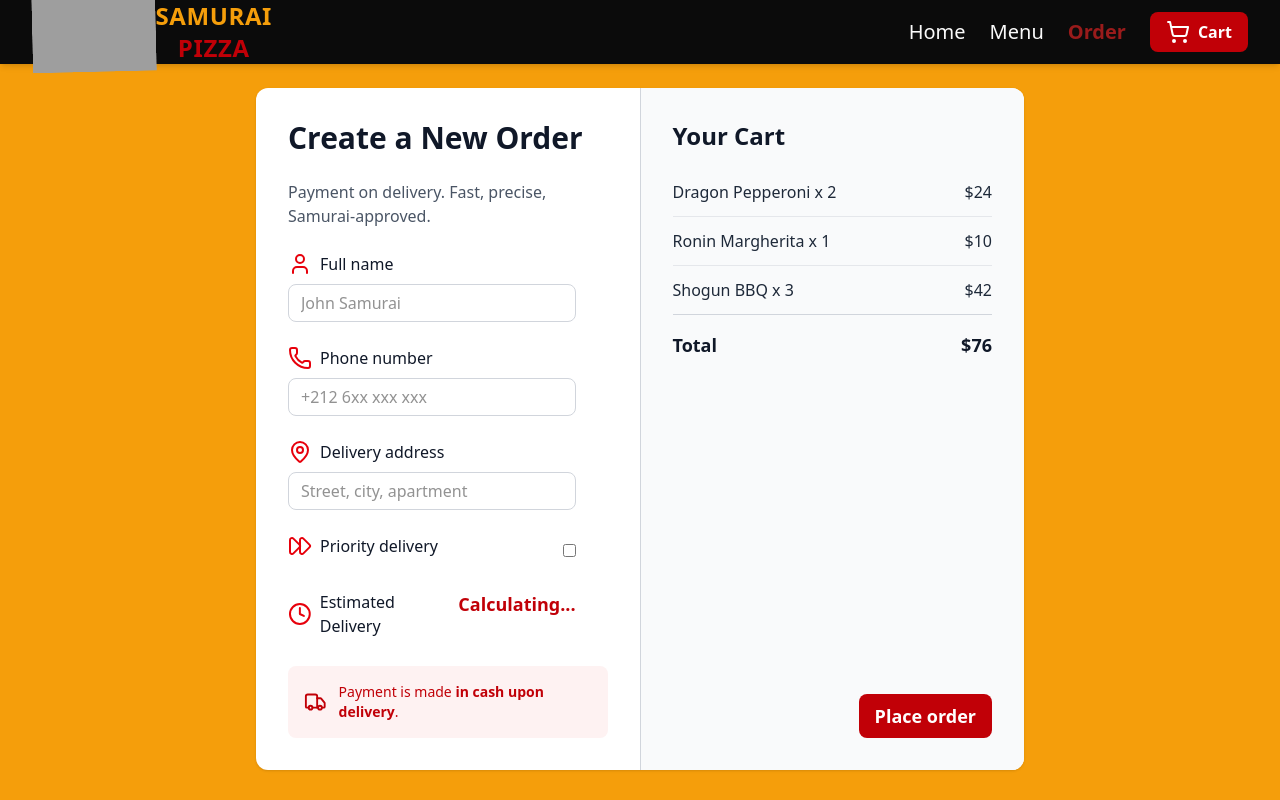
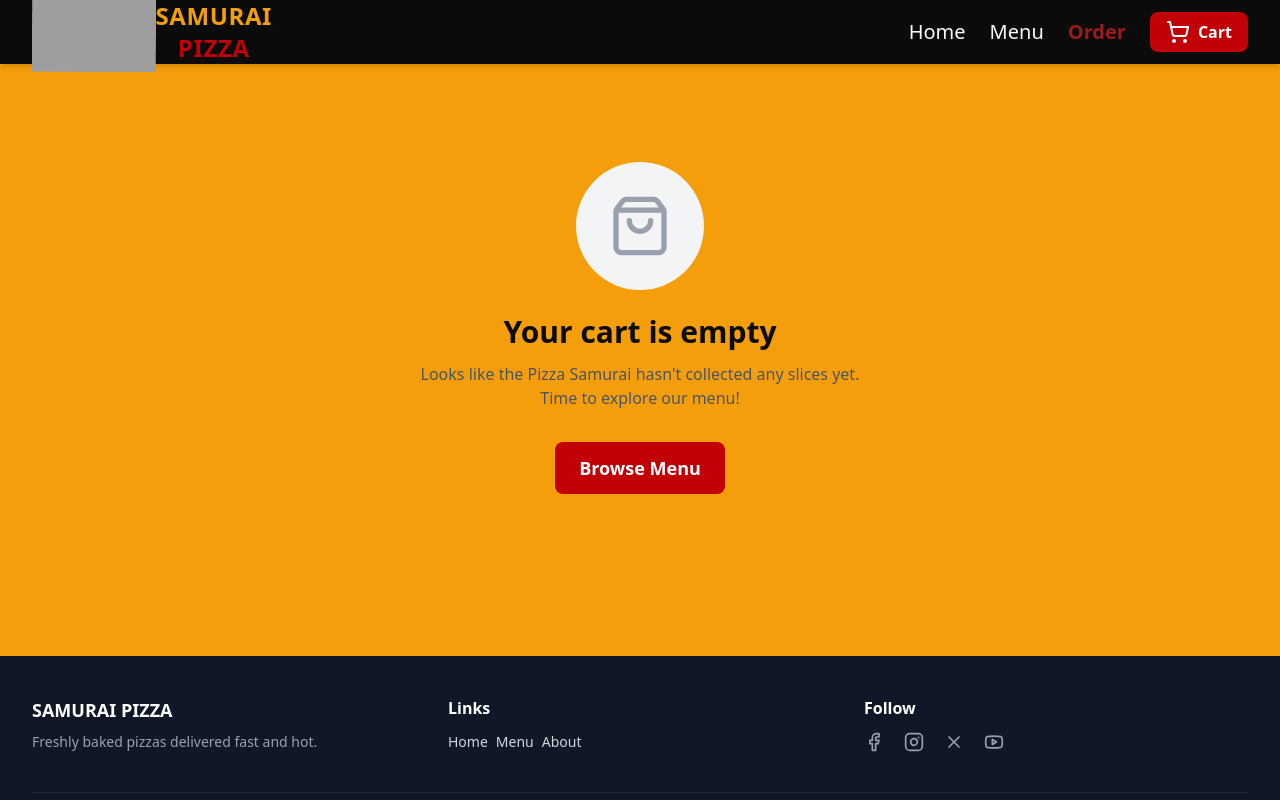
Before and after one commit to noureddineweb3dev/fast-pizza, a React (Vite) app: page /order/new in a window 1280 px wide. Shown: the top 800 px of the page. Built offline with nearby package versions, Linux system fonts and the light colour scheme; grey boxes are pictures that could not be loaded.

Commit message:
Create order updated + linked with the cart

```diff
--- a/src/features/order/CreateOrder.jsx
+++ b/src/features/order/CreateOrder.jsx
@@ -1,104 +1,190 @@
 import { useState, useEffect } from 'react';
-import { Form, useNavigation } from 'react-router-dom';
-import { MapPin, Phone, User, Truck, Clock, FastForward } from 'lucide-react';
+import { Form, redirect, useActionData, useNavigation } from 'react-router-dom';
+import { useDispatch, useSelector } from 'react-redux';
+import { MapPin, Phone, User, Truck, Clock, FastForward, AlertCircle } from 'lucide-react';
 import Button from '../../ui/Button';
+import { getCart, getTotalCartPrice, clearCart } from '../../store/cartSlice';
+import { formatCurrency } from '../../utils/helpers';
+import { createOrder } from '../../services/apiRestaurant';
+import {
+  validateOrderForm,
+  calculatePriorityFee,
+  calculateEstimatedDelivery,
+  calculateTotalPrice,
+} from '../../utils/validation';
+import EmptyCart from '../cart/EmptyCart';
 
 function CreateOrder() {
   const navigation = useNavigation();
+  const dispatch = useDispatch();
   const isSubmitting = navigation.state === 'submitting';
 
-  const [cart] = useState([
-    { id: 1, name: 'Dragon Pepperoni', quantity: 2, price: 12 },
-    { id: 2, name: 'Ronin Margherita', quantity: 1, price: 10 },
-    { id: 3, name: 'Shogun BBQ', quantity: 3, price: 14 },
-  ]);
+  // Get form validation errors from action
+  const formErrors = useActionData();
 
-  const total = cart.reduce((sum, item) => sum + item.price * item.quantity, 0);
+  // Get cart data from Redux
+  const cart = useSelector(getCart);
+  const orderPrice = useSelector(getTotalCartPrice);
 
-  const [estimatedDelivery, setEstimatedDelivery] = useState(null);
+  // Local state for form fields
+  const [customer, setCustomer] = useState('');
+  const [phone, setPhone] = useState('');
+  const [address, setAddress] = useState('');
+  const [priority, setPriority] = useState(false);
+
+  // Calculate prices and delivery time
+  const priorityFee = priority ? calculatePriorityFee(orderPrice) : 0;
+  const totalPrice = calculateTotalPrice(orderPrice, priority);
+  const estimatedDelivery = calculateEstimatedDelivery(priority);
+
+  // If cart is empty, show empty cart page
+  if (cart.length === 0) return <EmptyCart />;
 
   return (
     <div className="max-w-3xl mx-auto bg-white rounded-xl shadow overflow-hidden">
-      <Form method="post" className="flex flex-col md:flex-row">
+      <Form method="POST" className="flex flex-col md:flex-row">
         {/* ================= LEFT SIDE: FORM ================= */}
         <div className="flex-1 p-8 space-y-6">
-          <h1 className="text-3xl font-bold text-gray-900">Create a New Order</h1>
-          <p className="text-gray-600">Payment on delivery. Fast, precise, Samurai-approved.</p>
+          <div>
+            <h1 className="text-3xl font-bold text-gray-900">Create a New Order</h1>
+            <p className="text-gray-600 mt-2">
+              Payment on delivery. Fast, precise, Samurai-approved.
+            </p>
+          </div>
 
+          {/* Full Name */}
           <Field
             icon={<User />}
             label="Full name"
+            name="customer"
             inputType="text"
             placeholderText="John Samurai"
+            value={customer}
+            onChange={(e) => setCustomer(e.target.value)}
+            error={formErrors?.customer}
+            required
           />
 
+          {/* Phone Number */}
           <Field
             icon={<Phone />}
             label="Phone number"
+            name="phone"
             inputType="tel"
             placeholderText="+212 6xx xxx xxx"
+            value={phone}
+            onChange={(e) => setPhone(e.target.value)}
+            error={formErrors?.phone}
+            required
           />
 
+          {/* Delivery Address */}
           <Field
             icon={<MapPin />}
             label="Delivery address"
+            name="address"
             inputType="text"
             placeholderText="Street, city, apartment"
+            value={address}
+            onChange={(e) => setAddress(e.target.value)}
+            error={formErrors?.address}
+            required
           />
-          <Field icon={<FastForward />} inputType="checkbox" label="Priority delivery " />
 
-          <div className="flex w-[90%] justify-between">
-            <div className="flex items-center gap-2 text-gray-900 font-medium mb-1">
-              <Clock className="text-red-600" />
+          {/* Priority Delivery Checkbox */}
+          <div className="space-y-2 w-[90%]">
+            <label className="flex items-center gap-3 cursor-pointer">
+              <input
+                type="checkbox"
+                name="priority"
+                checked={priority}
+                onChange={(e) => setPriority(e.target.checked)}
+                className="w-5 h-5 text-red-600 border-gray-300 rounded focus:ring-2 focus:ring-red-600"
+              />
+              <span className="flex items-center gap-2 font-medium text-gray-900">
+                <FastForward className="text-red-600 w-5 h-5" />
+                Priority delivery
+              </span>
+            </label>
+
+            {priority && (
+              <p className="text-sm text-gray-600 ml-8">
+                Get your order faster for an extra {formatCurrency(priorityFee)}
+              </p>
+            )}
+          </div>
+
+          {/* Estimated Delivery Time */}
+          <div className="flex w-[90%] justify-between items-center bg-gray-50 p-4 rounded-lg">
+            <div className="flex items-center gap-2 text-gray-900 font-medium">
+              <Clock className="text-red-600 w-5 h-5" />
               Estimated Delivery
             </div>
-            <div className="text-lg font-semibold text-red-700">
-              {estimatedDelivery ? `${estimatedDelivery} mins` : 'Calculating...'}
-            </div>
+            <div className="text-lg font-semibold text-red-700">{estimatedDelivery}</div>
           </div>
 
+          {/* Payment Info */}
           <div className="flex items-center gap-3 rounded-lg bg-red-50 p-4 text-red-700">
-            <Truck className="w-6 h-6" />
+            <Truck className="w-6 h-6 shrink-0" />
             <p className="text-sm font-medium">
               Payment is made <strong>in cash upon delivery</strong>.
             </p>
           </div>
+
+          {/* Hidden input for cart data */}
+          <input type="hidden" name="cart" value={JSON.stringify(cart)} />
         </div>
 
         {/* ================= VERTICAL SEPARATOR ================= */}
         <div className="border-l border-gray-300 hidden md:block" />
 
-        {/* ================= RIGHT SIDE: CART ================= */}
+        {/* ================= RIGHT SIDE: CART SUMMARY ================= */}
         <div className="flex-1 p-8 bg-gray-50 flex flex-col justify-between">
           <div>
-            <h2 className="text-2xl font-bold text-gray-900 mb-4">Your Cart</h2>
+            <h2 className="text-2xl font-bold text-gray-900 mb-4">Order Summary</h2>
 
-            <ul className="divide-y divide-gray-200">
+            {/* Cart Items */}
+            <ul className="divide-y divide-gray-200 mb-6">
               {cart.map((item) => (
-                <li key={item.id} className="py-3 flex justify-between text-gray-800">
-                  <span>
-                    {item.name} x {item.quantity}
+                <li key={item.pizzaId} className="py-3 flex justify-between text-gray-800">
+                  <span className="font-medium">
+                    {item.name} × {item.quantity}
                   </span>
-                  <span>${item.price * item.quantity}</span>
+                  <span className="font-semibold">{formatCurrency(item.totalPrice)}</span>
                 </li>
               ))}
             </ul>
 
-            <div className="pt-4 border-t border-gray-300 flex justify-between font-bold text-lg text-gray-900">
-              <span>Total</span>
-              <span>${total}</span>
+            {/* Price Breakdown */}
+            <div className="space-y-2 text-gray-700">
+              <div className="flex justify-between">
+                <span>Subtotal</span>
+                <span>{formatCurrency(orderPrice)}</span>
+              </div>
+
+              {priority && (
+                <div className="flex justify-between text-red-700 font-medium">
+                  <span>Priority fee (15%)</span>
+                  <span>{formatCurrency(priorityFee)}</span>
+                </div>
+              )}
+
+              <div className="pt-3 border-t border-gray-300 flex justify-between font-bold text-lg text-gray-900">
+                <span>Total</span>
+                <span>{formatCurrency(totalPrice)}</span>
+              </div>
             </div>
           </div>
 
           {/* Submit Button */}
-          <div className="mt-6 flex justify-end">
+          <div className="mt-6">
             <Button
               type="submit"
               variant="primary"
-              className="w-full md:w-auto text-lg"
+              className="w-full text-lg"
               disabled={isSubmitting}
             >
-              {isSubmitting ? 'Placing order...' : 'Place order'}
+              {isSubmitting ? 'Placing order...' : `Order now for ${formatCurrency(totalPrice)}`}
             </Button>
           </div>
         </div>
@@ -107,27 +193,98 @@ function CreateOrder() {
   );
 }
 
-/* ================= FIELD COMPONENT ================= */
-function Field({ icon, label, inputType, placeholderText }) {
+// ============================================
+// FORM FIELD COMPONENT
+// ============================================
+
+function Field({
+  icon,
+  label,
+  name,
+  inputType,
+  placeholderText,
+  value,
+  onChange,
+  error,
+  required = false,
+}) {
   return (
-    <div
-      className={`space-y-2 w-[90%] text-neutral-800 ${
-        inputType === 'checkbox' ? 'flex items-center justify-between gap-3' : ''
-      }`}
-    >
-      <label className="flex w-full items-center gap-2 font-medium text-gray-900">
+    <div className="space-y-2 w-[90%] text-neutral-800">
+      <label htmlFor={name} className="flex items-center gap-2 font-medium text-gray-900">
         <span className="text-red-600">{icon}</span>
         {label}
+        {required && <span className="text-red-600">*</span>}
       </label>
+
       <input
-        className={`border border-gray-300 rounded-lg px-3 py-1.5 ${
-          inputType === 'checkbox' ? '' : 'w-full'
-        } focus:outline-none focus:ring-2 focus:ring-red-600`}
+        id={name}
+        name={name}
         type={inputType}
         placeholder={placeholderText}
+        value={value}
+        onChange={onChange}
+        required={required}
+        className={`w-full border rounded-lg px-3 py-2 focus:outline-none focus:ring-2 transition ${
+          error ? 'border-red-500 focus:ring-red-600' : 'border-gray-300 focus:ring-red-600'
+        }`}
       />
+
+      {/* Error message */}
+      {error && (
+        <div className="flex items-center gap-2 text-sm text-red-600">
+          <AlertCircle className="w-4 h-4" />
+          <span>{error}</span>
+        </div>
+      )}
     </div>
   );
 }
 
+// ============================================
+// FORM ACTION (handles form submission)
+// ============================================
+
+export async function action({ request }) {
+  const formData = await request.formData();
+  const data = Object.fromEntries(formData);
+
+  // Validate form data
+  const validation = validateOrderForm({
+    customer: data.customer,
+    phone: data.phone,
+    address: data.address,
+  });
+
+  // If validation fails, return errors to display in form
+  if (!validation.isValid) {
+    return validation.errors;
+  }
+
+  // Parse cart from JSON
+  const cart = JSON.parse(data.cart);
+
+  // Create order object for API
+  const order = {
+    customer: data.customer,
+    phone: data.phone,
+    address: data.address,
+    priority: data.priority === 'on',
+    cart,
+  };
+
+  try {
+    // Send order to API
+    const newOrder = await createOrder(order);
+
+    // Success! Redirect to order page
+    // Note: We can't call dispatch here, so we'll clear cart in a different way
+    return redirect(`/order/${newOrder.id}`);
+  } catch (error) {
+    // If API call fails, return error
+    return {
+      general: 'Failed to create order. Please try again.',
+    };
+  }
+}
+
 export default CreateOrder;
--- a/src/utils/validation.js
+++ b/src/utils/validation.js
@@ -110,7 +110,7 @@ export function calculateEstimatedDelivery(isPriority) {
   const hours = now.getHours().toString().padStart(2, '0');
   const mins = now.getMinutes().toString().padStart(2, '0');
 
-  return `${hours}:${mins}`;
+  return `${hours > 12 ? hours - 12 : hours}:${mins} ${hours >= 12 ? 'PM' : 'AM'}`;
 }
 
 /**
```
